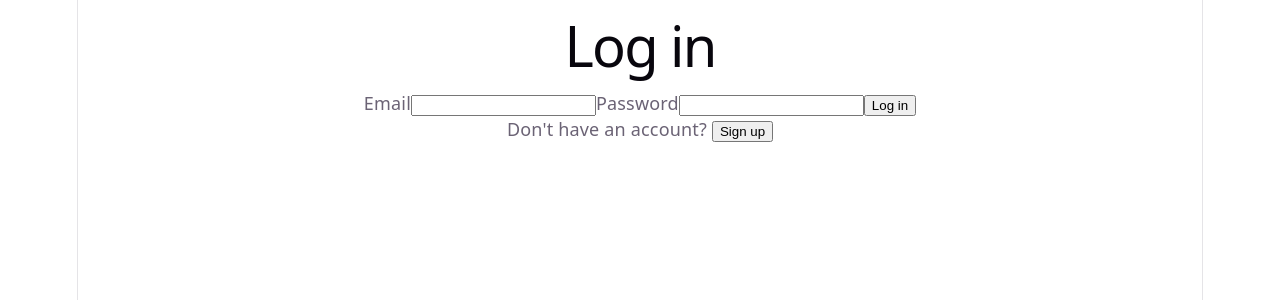
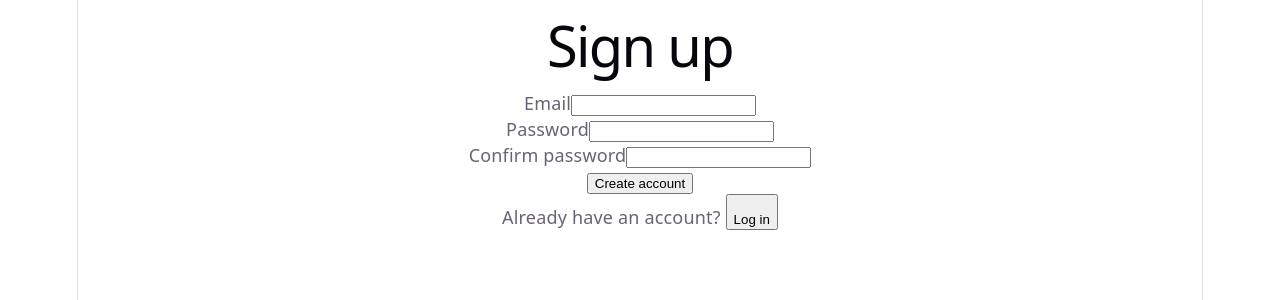
Before and after one commit to SamExperience/pizzahub, a React (Vite) app: page / in a window 1280 px wide. Both pictures are taken after a click on the button "Sign up". Shown: the top 300 px of the page. Built offline with nearby package versions, Linux system fonts and the light colour scheme; no server answers.

Commit message:
feat: implement user registration
Add Firebase email/password registration service, Auth Emulator integration, and Vitest coverage for registration success and validation errors.

```diff
--- a/package.json
+++ b/package.json
@@ -7,7 +7,8 @@
     "dev": "vite",
     "build": "vite build",
     "lint": "oxlint",
-    "preview": "vite preview"
+    "preview": "vite preview",
+    "test": "vitest"
   },
   "dependencies": {
     "firebase": "^12.19.0",
--- a/src/pages/Login.jsx
+++ b/src/pages/Login.jsx
@@ -1,9 +1,25 @@
+import { useState } from "react";
+import { register } from "../services/auth.service";
+
+async function handleSubmit(e) {
+  e.preventDefault();
+
+  try {
+    const user = await register("test@example.com", "Password123!");
+    console.log("register ok, user>>>", user);
+  } catch (error) {
+    console.log("Cathc Error: ", error.message);
+  }
+}
 export default function Login() {
+  const [isSignup, setIsSignup] = useState(false);
+
   return (
+    <main>
       <section id="login">
-      <form className="login-form">
-        <h1>Log in</h1>
+        <h1>{isSignup ? "Sign up" : "Log in"}</h1>
 
+        <form className="login-form" onSubmit={handleSubmit}>
           <label htmlFor="email">Email</label>
           <input
             id="email"
@@ -12,25 +28,52 @@ export default function Login() {
             autoComplete="email"
             required
           />
+          <br />
 
           <label htmlFor="password">Password</label>
           <input
             id="password"
             name="password"
             type="password"
-          autoComplete="current-password"
+            autoComplete={isSignup ? "new-password" : "current-password"}
             required
           />
+          <br />
 
-        <button type="submit">Log in</button>
+          {isSignup && (
+            <>
+              <label htmlFor="confirm-password">Confirm password</label>
+              <input
+                id="confirm-password"
+                name="confirmPassword"
+                type="password"
+                autoComplete="new-password"
+                required
+              />
+              <br />
+            </>
+          )}
+
+          <button type="submit">
+            {isSignup ? "Create account" : "Log in"}
+          </button>
+          <br />
 
           <p className="switch-mode">
-          Don't have an account?{" "}
-          <button type="button" className="link">
-            Sign up
+            {isSignup ? "Already have an account?" : "Don't have an account?"}{" "}
+            <button
+              type="button"
+              className="link"
+              onClick={() => setIsSignup(!isSignup)}
+            >
+              <br />
+              {isSignup ? "Log in" : "Sign up"}
             </button>
+            <br />
           </p>
+          <br />
         </form>
       </section>
+    </main>
   );
 }
--- a/src/services/auth.service.js
+++ b/src/services/auth.service.js
@@ -0,0 +1,7 @@
+import { createUserWithEmailAndPassword } from "firebase/auth";
+
+import { auth } from "./firebase";
+
+export async function register(email, password) {
+  return await createUserWithEmailAndPassword(auth, email, password);
+}
--- a/src/services/firebase.js
+++ b/src/services/firebase.js
@@ -1,9 +1,15 @@
 // Import the functions you need from the SDKs you need
 import { initializeApp } from "firebase/app";
 import { firebaseConfig } from "./firebase.config";
-
+import { connectAuthEmulator, getAuth } from "firebase/auth";
 // TODO: Add SDKs for Firebase products that you want to use
 // https://firebase.google.com/docs/web/setup#available-libraries
 
 // Initialize Firebase
 export const app = initializeApp(firebaseConfig);
+// Initialize Firebase Authentication and get a reference to the service
+export const auth = getAuth(app);
+
+if (import.meta.env.DEV) {
+  connectAuthEmulator(auth, "http://localhost:9099");
+}
--- a/vite.config.js
+++ b/vite.config.js
@@ -1,7 +1,10 @@
-import react from '@vitejs/plugin-react'
-import { defineConfig } from 'vite'
+import react from "@vitejs/plugin-react";
+import { defineConfig } from "vite";
 
 // https://vite.dev/config/
 export default defineConfig({
   plugins: [react()],
-})
+  test: {
+    environment: "jsdom",
+  },
+});
```
Also changed, not shown: 1 other file (tests, documents, lock files or other folders). Lines whose indentation alone changed are shown as unchanged.
